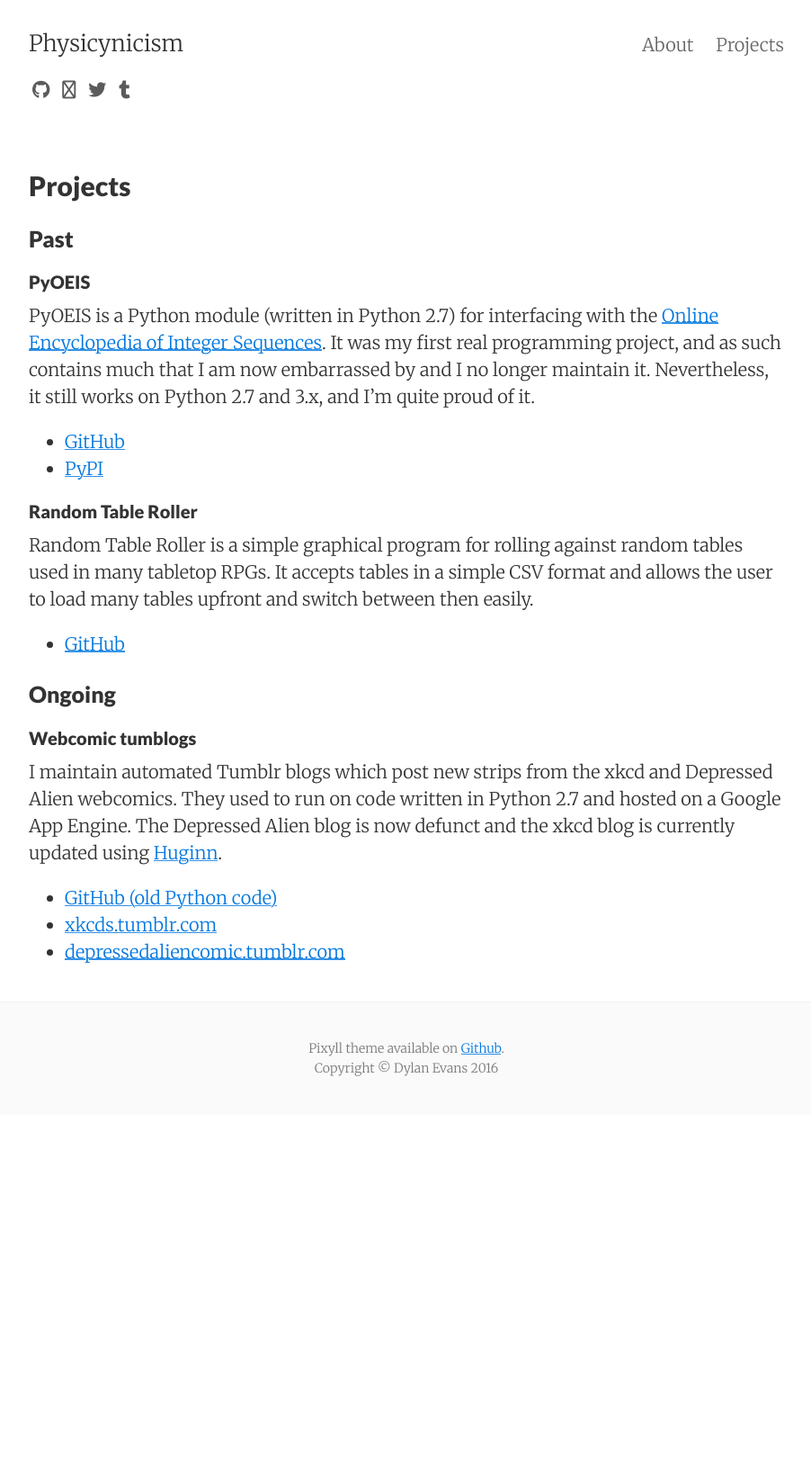
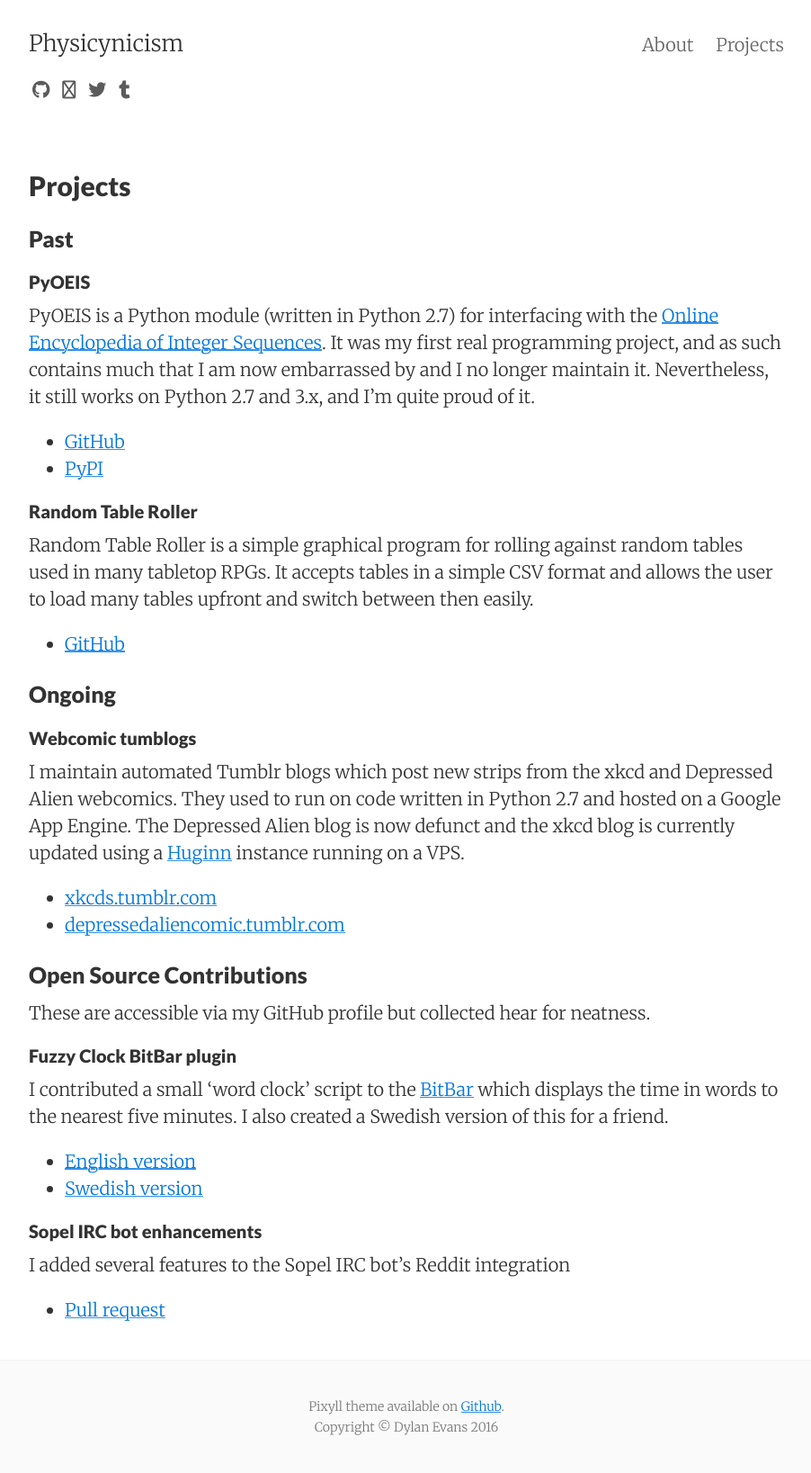
Before and after one commit to whonut/whonut.github.io, a Jekyll site: the page built from projects.md, in a window 1280 px wide. Shown: the whole page at 90% size, without its empty margins (188-1090 px from the left). Built offline with Jekyll 4.4.1, drawn with Linux system fonts in a browser that asks for light colours; nearby versions of some CDN libraries; before the commit the page ends 1239 px from its top, so only the background shows below that.

Commit message:
Update projects

```diff
--- a/projects.md
+++ b/projects.md
@@ -28,8 +28,26 @@
 #### Webcomic tumblogs
 
 I maintain automated Tumblr blogs which post new strips from the xkcd and Depressed Alien webcomics. They used to run on code written in Python 2.7 and
-hosted on a Google App Engine. The Depressed Alien blog is now defunct and the xkcd blog is currently updated using [Huginn](https://github.com/huginn/huginn).
+hosted on a Google App Engine. The Depressed Alien blog is now defunct and the xkcd blog is currently updated using a [Huginn](https://github.com/huginn/huginn)
+instance running on a VPS.
 
-- [GitHub (old Python code)](https://github.com/whonut/Webcomic-tumblogs/)
 - [xkcds.tumblr.com](http://xkcds.tumblr.com)
 - [depressedaliencomic.tumblr.com](http://depressedaliencomic.tumblr.com)
+
+### Open Source Contributions
+
+These are accessible via my GitHub profile but collected hear for neatness.
+
+#### Fuzzy Clock BitBar plugin
+
+I contributed a small 'word clock' script to the [BitBar](https://getbitbar.com) which displays the time in words to the nearest
+five minutes. I also created a Swedish version of this for a friend.
+
+- [English version](https://getbitbar.com/plugins/Time/fuzzyclock.1s.py)
+- [Swedish version]({{site.url}}/assets/Scripts/fuzzyclock_sv.1s-6-3.py)
+
+#### Sopel IRC bot enhancements
+
+I added several features to the Sopel IRC bot's Reddit integration
+
+- [Pull request](https://github.com/sopel-irc/sopel/pull/775)
```
